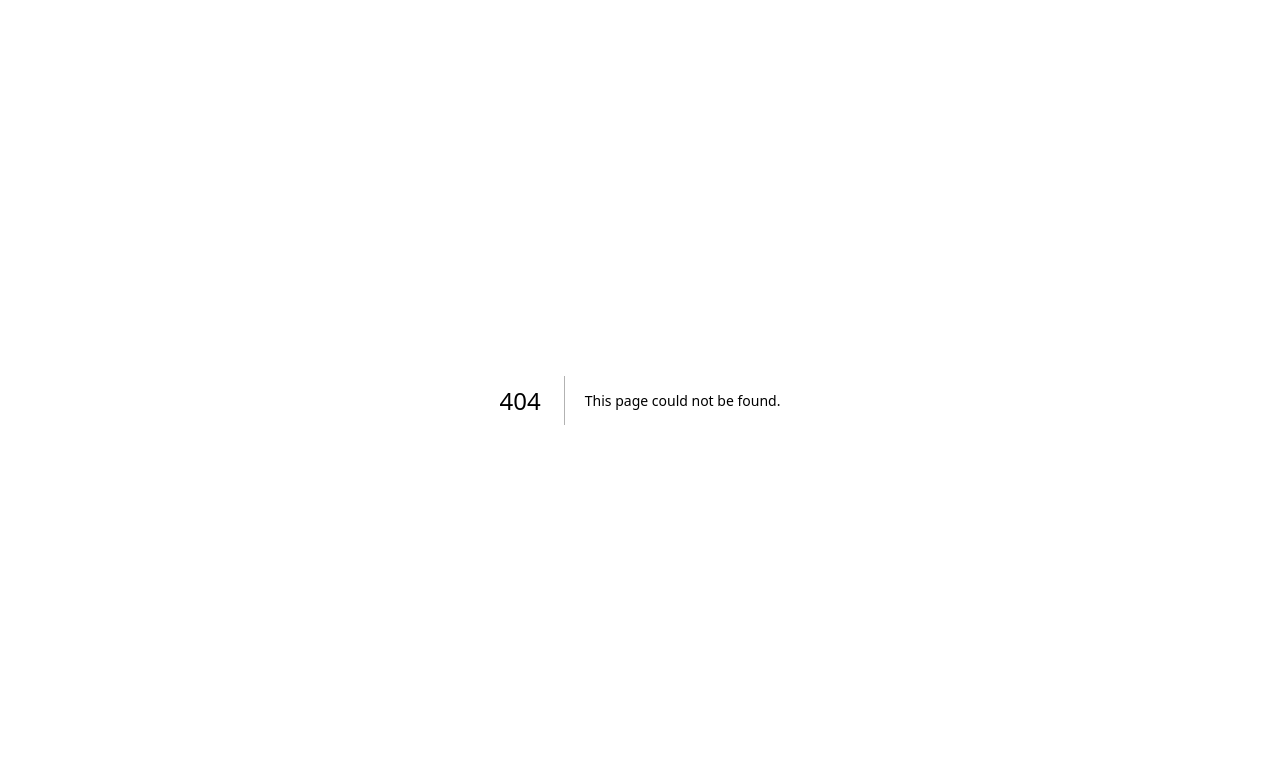
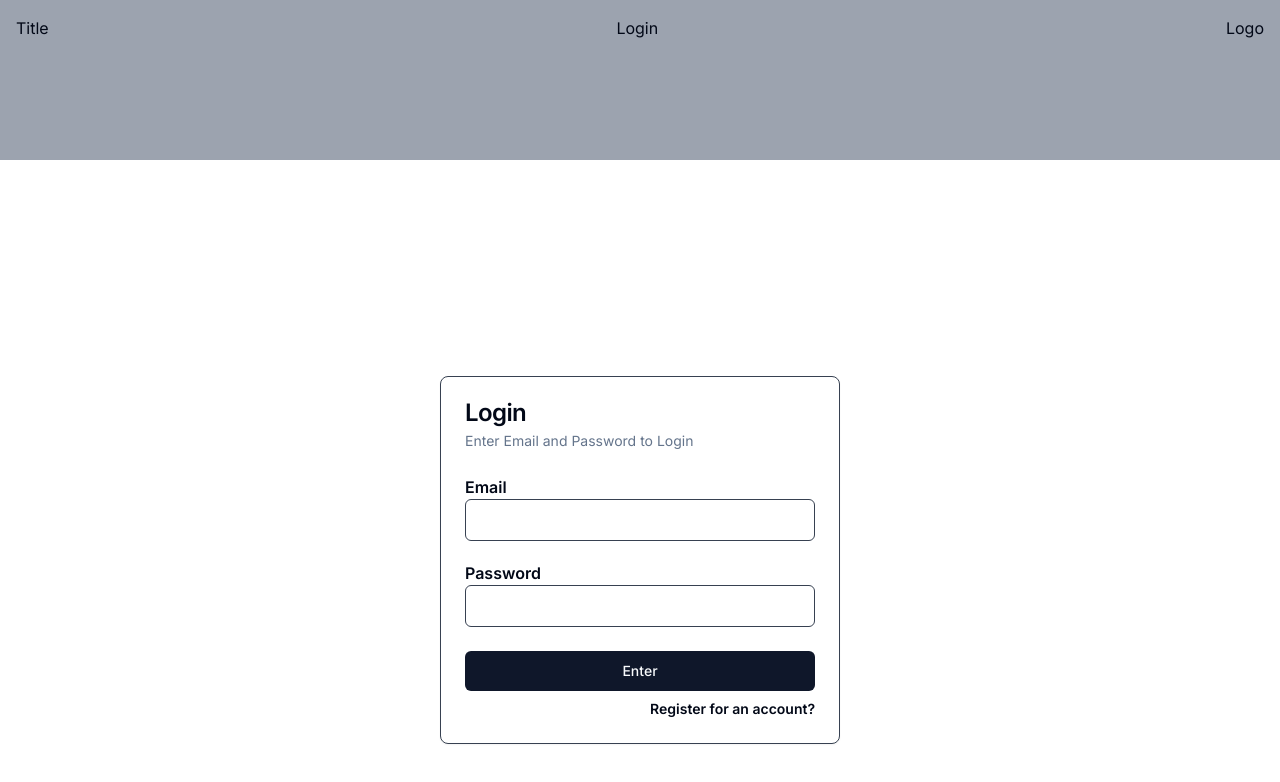
Before and after one commit to fishnchipa/Ecommerce-frontend, a Next.js app: page /login in a window 1280 px wide. Before the commit this address had no page. Shown: the top 782 px of the page. Built offline with nearby package versions, Linux system fonts and the light colour scheme; no server answers.

Commit message:
login and page

```diff
--- /dev/null
+++ b/app/api/auth/[...nextauth]/options.ts
@@ -0,0 +1,100 @@
+import type { NextAuthOptions } from "next-auth";
+import axios from "axios"
+import CredentialsProvider from "next-auth/providers/credentials"
+
+import { compare, hash } from "bcrypt"
+import { RegisterFormSchema } from "@/lib/types";
+
+
+type responseType = {
+	status: boolean,
+	message: string
+	id?: string
+}
+
+export const options: NextAuthOptions = {
+	session: {
+		strategy: "jwt",
+
+	},
+	providers: [
+		CredentialsProvider({
+			id: 'login',
+
+			credentials: {
+				email: { label: "Username", type: "text", placeholder: "jsmith" },
+				password: { label: "Password", type: "password" }
+			},
+			async authorize(credentials) {
+				const response = await axios.get(`http://localhost:8080/user/${credentials?.email}`)
+				const user = response.data.at(0);
+
+
+
+				const correctPassword = await compare(credentials?.password || "" , user.password)
+
+				if (correctPassword) {
+					return {
+						id: user.id,
+						email: user.email
+					}
+				}
+
+				return null
+
+			}
+		}),
+		CredentialsProvider({
+			id: 'register',
+
+			credentials: {
+				email: { label: "Email", type: "text", placeholder: "Email"},
+				password: { label: "Password", type: "password" },
+				confirmPassword: { label: "Confirm Password", type: "password" }
+			},
+			async authorize(credentials) {
+
+				console.log(credentials)
+				const result = RegisterFormSchema.safeParse(credentials)
+
+				let zodErrors = {};
+
+				if (!result.success) {
+					result.error.issues.forEach((issue) => {
+						zodErrors = {... zodErrors, [issue.path[0]]: issue.message}
+					})
+				}
+
+
+				const hashedPassword = await hash(credentials?.password || "", 10);
+
+				const user = {
+					email: credentials?.email,
+					password: hashedPassword
+				}
+
+				const response = await axios.post(`${process.env.REGISTER_API_URL}`, user);
+
+				console.log(response.data.id);
+				if (response.data.status) {
+					return {
+						id: response.data.id,
+						email: credentials?.email
+					}
+				}
+
+				return null
+
+			}
+		})
+	],
+
+	pages: {
+		signIn: '/login',
+		error: '/login'
+	},
+
+
+
+
+}
--- a/app/api/auth/[...nextauth]/route.ts
+++ b/app/api/auth/[...nextauth]/route.ts
@@ -1,26 +1,7 @@
-import axios from "axios"
+
 import NextAuth from "next-auth"
-import CredentialsProvider from "next-auth/providers/credentials"
+import { options } from "./options"
 
-const handler = NextAuth({
-	providers: [
-		CredentialsProvider({
-			name: 'Credentials',
-
-			credentials: {
-				username: { label: "Username", type: "text", placeholder: "jsmith" },
-				password: { label: "Password", type: "password" }
-			},
-			async authorize(credentials) {
-
-				axios.get(`http://localhost:8080/user/${credentials?.username}`).then((response) => {
-					return response.data
-				});
-
-				return null;
-			}
-		})
-	]
-})
+const handler = NextAuth(options)
 
 export { handler as GET, handler as POST }
--- a/app/api/auth/register/route.ts
+++ /dev/null
@@ -1,36 +0,0 @@
-
-import { RegisterFormSchema, RegisterFormType } from "@/lib/types";
-import axios from "axios";
-import { hash } from "bcrypt";
-import { NextResponse } from "next/server";
-
-export async function POST(request: Request) {
-
-		const body:RegisterFormType = await request.json();
-
-		const result = RegisterFormSchema.safeParse(body)
-
-		let zodErrors = {};
-
-		if (!result.success) {
-			result.error.issues.forEach((issue) => {
-				zodErrors = {... zodErrors, [issue.path[0]]: issue.message}
-			})
-		}
-
-		const hashedPassword = await hash(body.password, 10);
-
-		const user = {
-			email: body.email,
-			password: hashedPassword
-		}
-
-		const response = await axios.post(`${process.env.REGISTER_API_URL}`, user);
-
-		if (!response.data.status) {
-
-		}
-
-		return NextResponse.json(response.data);
-
-}
--- a/app/layout.tsx
+++ b/app/layout.tsx
@@ -1,6 +1,7 @@
 import type { Metadata } from 'next'
 import { Inter } from 'next/font/google'
 import './globals.css'
+import NavBar from '@/components/ui/nav-bar'
 
 const inter = Inter({ subsets: ['latin'] })
 
@@ -16,7 +17,12 @@ export default function RootLayout({
 }) {
   return (
     <html lang="en">
-      <body className={inter.className}>{children}</body>
+
+      <body className={inter.className}>
+        <NavBar />
+        {children}
+
+        </body>
     </html>
   )
 }
--- /dev/null
+++ b/app/login/page.tsx
@@ -0,0 +1,22 @@
+import React from 'react'
+
+import { redirect } from 'next/navigation';
+import { getServerSession } from 'next-auth/next';
+import LoginCard from '@/components/login-card';
+
+const page = async () => {
+	const session = await getServerSession()
+
+	if (session) {
+		redirect("/");
+	}
+
+	return (
+		<div className="flex flex-col justify-center items-center h-screen">
+			<LoginCard />
+
+		</div>
+	)
+}
+
+export default page;
--- a/app/page.tsx
+++ b/app/page.tsx
@@ -1,16 +1,25 @@
-import LoginCard from "@/components/ui/login-card";
-import RegisterCard from "@/components/ui/register-card";
+
+
+import { redirect } from "next/navigation";
+import { options } from "./api/auth/[...nextauth]/options";
+import { getServerSession } from "next-auth/next";
 
 
 
 
-export default function Home() {
+export default async function Home() {
+  const session = await getServerSession(options);
 
+  if (!session) {
+    redirect("/login")
+  }
 
   return (
     <div className="flex justify-center items-center h-screen ">
+      {session && (
+        <h1>This is the home page</h1>
+      )}
 
-      <RegisterCard />
     </div>
   )
 }
--- /dev/null
+++ b/app/register/page.tsx
@@ -0,0 +1,21 @@
+import React from 'react'
+import RegisterCard from '@/components/ui/register-card';
+import { redirect } from 'next/navigation';
+import { getServerSession } from 'next-auth/next';
+
+const page = async () => {
+	const session = await getServerSession()
+
+	if (session) {
+		redirect("/");
+	}
+
+	return (
+		<div className="flex flex-col justify-center items-center h-screen">
+			<RegisterCard />
+
+		</div>
+	)
+}
+
+export default page;
--- a/components/ui/login-card.tsx
+++ b/components/login-card.tsx
@@ -11,11 +11,16 @@ import {
 } from "@/components/ui/card";
 import { LoginFormSchema, LoginFormType } from "@/lib/types";
 import { zodResolver } from "@hookform/resolvers/zod";
+import { signIn } from "next-auth/react";
+import Link from "next/link";
+import { useRouter } from "next/navigation";
+import { useState } from "react";
 import { useForm } from "react-hook-form";
 
 
 export default function LoginCard() {
-
+	const router = useRouter();
+	const [submitError, setSubmitError] = useState(false);
 	const {
 		register,
 		handleSubmit,
@@ -25,8 +30,20 @@ export default function LoginCard() {
 		resolver: zodResolver(LoginFormSchema)
 	});
 
-	const onSubmit = (data: LoginFormType) => {
-		console.log(data);
+	const onSubmit = async (data: LoginFormType) => {
+		const response = await signIn("login", {
+			email: data.email,
+			password: data.password,
+			redirect: false,
+
+		})
+
+		if (response?.ok) {
+			router.push("/")
+			router.refresh()
+		} else {
+			setSubmitError(true)
+		}
 	}
 
   return (
@@ -57,12 +74,16 @@ export default function LoginCard() {
 						/>
 					</div>
         </form>
-				{(errors.email || errors.password) && (
+				{(errors.email || errors.password || submitError) && (
 						<h1 className="text-red-500">Invalid email or password</h1>
 					)}
       </CardContent>
       <CardFooter>
-        <Button form="login-form" type="submit" className="w-full" disabled={isSubmitting}>Enter</Button>
+				<div className="flex flex-col w-full items-end gap-y-2">
+        	<Button form="login-form" type="submit" className="w-full" disabled={isSubmitting}>Enter</Button>
+					<Link className="text-sm font-semibold hover:text-gray-600" href="/register">Register for an account?</Link>
+				</div>
+
       </CardFooter>
     </Card>
   )
--- a/components/ui/register-card.tsx
+++ b/components/register-card.tsx
@@ -11,13 +11,16 @@ import {
 } from "@/components/ui/card";
 import { RegisterFormSchema, RegisterFormType } from "@/lib/types";
 import { zodResolver } from "@hookform/resolvers/zod";
-import axios from "axios";
+import { signIn } from "next-auth/react";
+import Link from "next/link";
+import { useRouter } from "next/navigation";
 import { useState } from "react";
 import { useForm } from "react-hook-form";
 
 
 export default function RegisterCard() {
 
+	const router = useRouter();
 	const [emailError, setEmailError] = useState(false);
 
 	console.log("reload");
@@ -31,12 +34,18 @@ export default function RegisterCard() {
 	});
 
 	const onSubmit = async (data: RegisterFormType) => {
-		axios.post("/api/auth/register", data).then((response) => {
-			console.log(response.data);
-			setEmailError(!response.data.status);
-		});
+		console.log("hi")
+		const response = await signIn("register", {
+			email: data.email,
+			password: data.password,
+			confirmPassword: data.confirmPassword,
+			redirect: false
+		})
 
-
+		if (response?.ok) {
+			router.push("/")
+			router.refresh()
+		}
 
 	}
 
@@ -54,7 +63,6 @@ export default function RegisterCard() {
 							className="border rounded-md px-3 py-2 ring-offset-background focus-visible:outline-none
 							focus-visible:ring-2 focus-visible:ring-ring w-full border-gray-700"
 							{...register("email")}
-
 						/>
 
 					</div>
@@ -80,8 +88,8 @@ export default function RegisterCard() {
 					</div>
 
         </form>
-				{(errors.email || emailError) && (
-						<h1 className="text-red-500">Invalid Email</h1>
+				{(emailError) && (
+						<h1 className="text-red-500">Email Already in use</h1>
 				)}
 				{(errors.password) && (
 						<h1 className="text-red-500">Invalid Password</h1>
@@ -92,7 +100,10 @@ export default function RegisterCard() {
 
       </CardContent>
       <CardFooter>
-        <Button form="login-form" type="submit" className="w-full" disabled={isSubmitting}>Enter</Button>
+				<div className="flex flex-col w-full items-end gap-y-2">
+        	<Button form="login-form" type="submit" className="w-full" disabled={isSubmitting}>Enter</Button>
+					<Link className="text-sm font-semibold hover:text-gray-600" href="/login">Have an account? Login</Link>
+				</div>
       </CardFooter>
     </Card>
   )
--- /dev/null
+++ b/components/ui/nav-bar.tsx
@@ -0,0 +1,14 @@
+import React from 'react'
+
+const NavBar = () => {
+	return (
+		<div className="bg-gray-400 w-full h-[10rem] flex flex-row justify-between px-4 py-4">
+			<h1>Title</h1>
+			<h1>Login</h1>
+			<h1>Logo</h1>
+
+		</div>
+	)
+}
+
+export default NavBar
```
Also changed, not shown: middleware.ts (added, +10 -0 lines).
